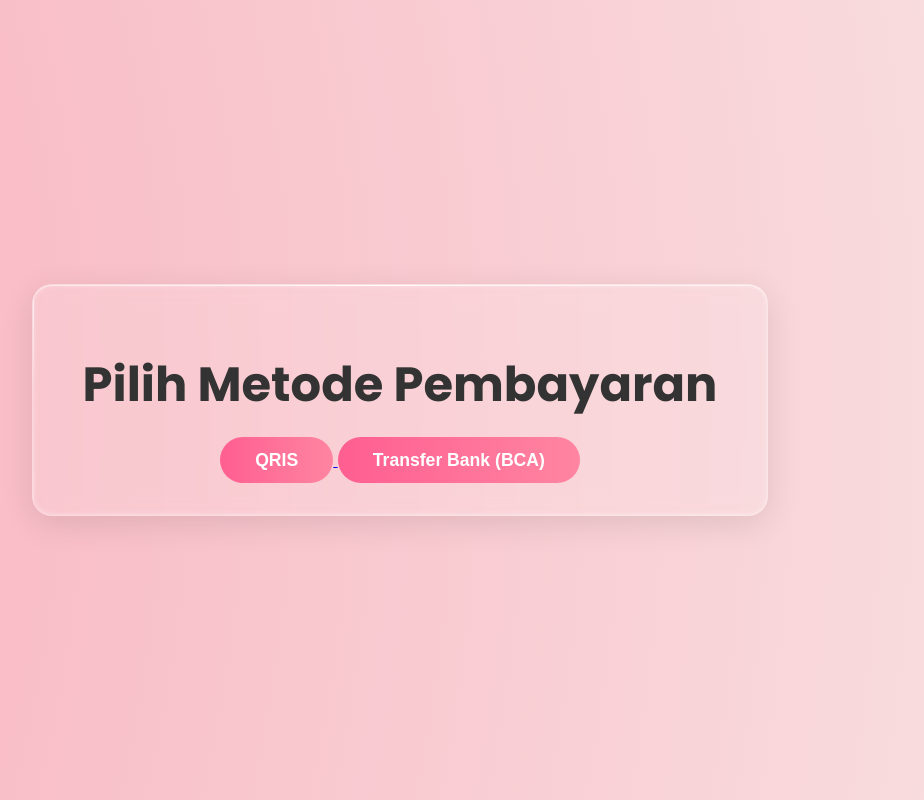
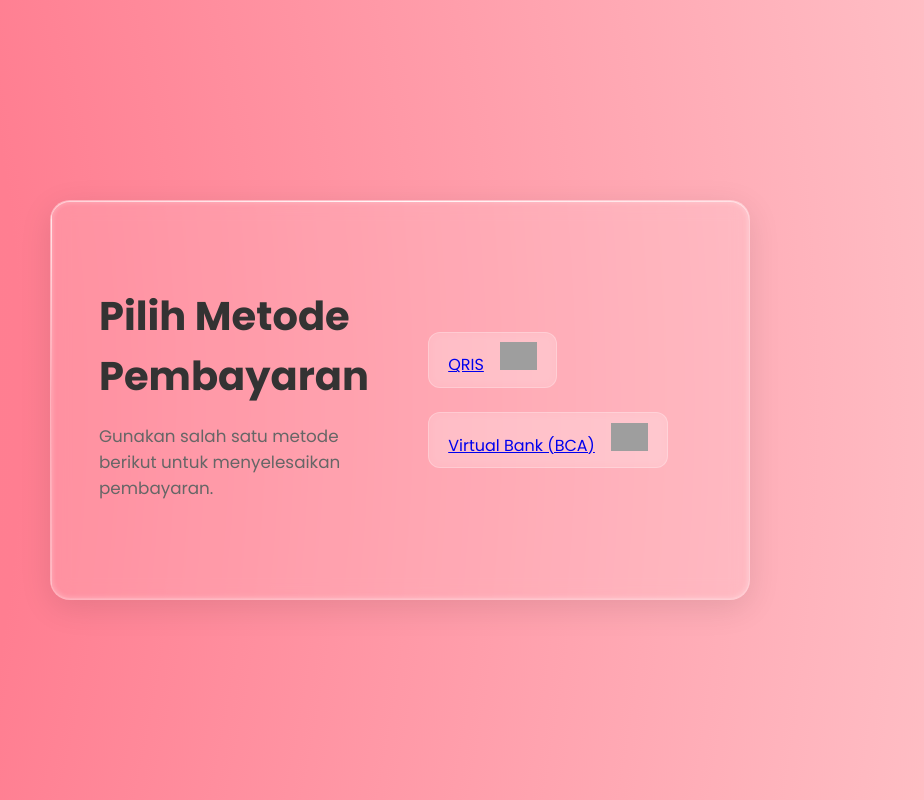
Before and after one commit to AndreasTopuh/FotoboxJO, a PHP site: page /FotoboxJO/src/pages/selectpayment.html in a window 1280 px wide. Shown: the whole page, without its empty margins (240-1164 px from the left). Run offline with PHP 8.4, Linux system fonts and the light colour scheme; grey boxes are pictures that could not be loaded.

Commit message:
index.hmtl ui

```diff
--- a/home-styles.css
+++ b/home-styles.css
@@ -1,23 +1,34 @@
+/* ==================================================
+   Root Variables & Base Styling
+================================================== */
+
 :root {
-    --pink1: #fcd5ce;
-    --pink2: #f9bec7;
-    --pink3: #f8edeb;
+  --pink1: #ff9494;
+  --pink2: #ff7e91;
+  --pink3: #ffe4e4;
   --text-dark: #333;
   --text-light: #666;
+  --btn-color: #ff4e68;
+  --btn-hover: rgba(255, 94, 145, 0.4);
 }
 
 * {
   box-sizing: border-box;
+  font-family: 'Poppins', sans-serif;
 }
 
 body {
   margin: 0;
   padding: 0;
-    font-family: 'Poppins', sans-serif;
   min-height: 100vh;
   position: relative;
   overflow-x: hidden;
+  background-color: #fff;
 }
+
+/* ==================================================
+   Background Animation
+================================================== */
 
 .gradientBgCanvas {
   position: fixed;
@@ -27,11 +38,11 @@
   height: 100vh;
   background: radial-gradient(circle at center, var(--pink1), var(--pink2), var(--pink3));
   background-size: 400% 400%;
-    animation: gradient 15s ease infinite;
+  animation: gradientMove 15s ease infinite;
   z-index: -1;
 }
 
-@keyframes gradient {
+@keyframes gradientMove {
   0% {
     background-position: 0% 50%;
   }
@@ -43,83 +54,31 @@
   }
 }
 
-nav {
-    width: 100%;
-    padding: 1rem 2rem;
-    position: absolute;
-    top: 0;
-    left: 0;
-    display: flex;
-    justify-content: space-between;
-    align-items: center;
-    z-index: 10;
-}
-
-.logo {
-    font-size: 1.5rem;
-    font-weight: 700;
-    color: var(--text-dark);
-}
+/* ==================================================
+   Layout & Containers
+================================================== */
 
 .container {
   max-width: 800px;
+  margin: 0 auto;
   padding: 2rem;
-    margin: 0 auto;
+  min-height: 100vh;
   display: flex;
   flex-direction: column;
+  justify-content: center;
   align-items: center;
-    justify-content: center;
-    min-height: 100vh;
   text-align: center;
 }
 
-.hero-title {
-    font-size: 3rem;
-    font-weight: 700;
-    color: var(--text-dark);
-    margin-bottom: 1rem;
-}
+/* ==================================================
+   Glassmorphism Card
+================================================== */
 
-.hero-subtitle {
-    font-size: 1.1rem;
-    color: var(--text-light);
-    margin-bottom: 2.5rem;
-}
-
-.start-btn {
-    font-size: 1.1rem;
-    padding: 0.8rem 2.2rem;
-    border: none;
-    border-radius: 999px;
-    background: linear-gradient(90deg, #ff5e91, #ff85a1);
-    color: white;
-    font-weight: 600;
-    cursor: pointer;
-    transition: all 0.25s ease-in-out;
-}
-
-.start-btn:hover {
-    transform: scale(1.05);
-    box-shadow: 0 8px 20px rgba(255, 94, 145, 0.4);
-}
-
-@media (max-width: 768px) {
-    .hero-title {
-        font-size: 2.2rem;
-    }
-
-    .hero-subtitle {
-        font-size: 1rem;
-    }
-
-    .start-btn {
-        font-size: 1rem;
-        padding: 0.7rem 1.8rem;
-    }
-}
 .glass-card {
   width: 100%;
-    max-width: 800px;
+  max-width: 700px;
+  height: 400px;
+  padding: 3rem;
   background: rgba(255, 255, 255, 0.13);
   backdrop-filter: blur(9px);
   -webkit-backdrop-filter: blur(9px);
@@ -132,8 +91,6 @@
     inset 0 0 4px 2px rgba(255, 255, 255, 0.2);
   position: relative;
   overflow: hidden;
-    padding: 2rem;
-    text-align: center;
 }
 
 .glass-card::before {
@@ -165,3 +122,167 @@
     rgba(255, 255, 255, 0.3)
   );
 }
+
+/* ==================================================
+   Typography
+================================================== */
+
+.hero-title {
+  font-size: 2.5rem;
+  font-weight: 700;
+  color: var(--text-dark);
+  margin-bottom: 1rem;
+}
+
+.hero-subtitle {
+  font-size: 1.05rem;
+  color: var(--text-light);
+  margin-bottom: 2.5rem;
+  max-width: 500px;
+  margin-left: auto;
+  margin-right: auto;
+}
+
+/* ==================================================
+   Button Style
+================================================== */
+
+.start-btn {
+  font-size: 1rem;
+  padding: 0.75rem 2rem;
+  border: none;
+  border-radius: 999px;
+  background: var(--btn-color);
+  color: white;
+  font-weight: 600;
+  cursor: pointer;
+  transition: all 0.25s ease-in-out;
+}
+
+.start-btn:hover {
+  transform: scale(1.05);
+  box-shadow: 0 8px 20px var(--btn-hover);
+}
+
+/* ==================================================
+   Responsive Tweaks
+================================================== */
+
+@media (max-width: 768px) {
+  .hero-title {
+    font-size: 2rem;
+  }
+
+  .hero-subtitle {
+    font-size: 0.95rem;
+  }
+
+  .glass-card {
+    padding: 2rem;
+  }
+
+  .start-btn {
+    font-size: 0.95rem;
+    padding: 0.65rem 1.6rem;
+  }
+}
+
+/* ==================================================
+   Select Payment Section
+================================================== */
+
+.select-payment {
+  display: flex;
+  justify-content: space-between;
+  align-items: center;
+  height: 100%;
+  gap: 2rem;
+}
+
+.select-payment-left {
+  flex: 1;
+  text-align: left;
+  padding-right: 1.5rem;
+}
+
+.select-payment-divider {
+  width: 1px;
+  height: 80%;
+  background: rgba(255, 255, 255, 0.3);
+}
+
+.select-payment-right {
+  flex: 1;
+  display: flex;
+  flex-direction: column;
+  gap: 1.5rem;
+  align-items: flex-start;
+  justify-content: center;
+}
+
+/* Card-style option for each payment method */
+.select-payment-option {
+  display: flex;
+  align-items: first baseline;
+  justify-content: space-between;
+  max-width: 300px;
+  padding: 0.6rem 1.2rem;
+  background: rgba(255, 255, 255, 0.15);
+  border-radius: 12px;
+  border: 1px solid rgba(255, 255, 255, 0.25);
+  backdrop-filter: blur(6px);
+  transition: all 0.25s ease-in-out;
+  text-decoration: none;
+}
+
+.select-payment-option:hover {
+  background: rgba(255, 255, 255, 0.25);
+  transform: translateY(-2px);
+  box-shadow: 0 4px 20px rgba(0, 0, 0, 0.05);
+}
+
+.select-payment-option .start-btn {
+  font-size: 0.9rem;
+  padding: 0.5rem 1.2rem;
+  border-radius: 999px;
+  white-space: nowrap;
+}
+
+.select-payment-option img {
+  height: 28px;
+  width: auto;
+  margin-left: 1rem;
+}
+
+/* ==================================================
+   Responsive Styling
+================================================== */
+
+@media (max-width: 768px) {
+  .select-payment {
+    flex-direction: column;
+    text-align: center;
+    gap: 2rem;
+  }
+
+  .select-payment-left {
+    padding-right: 0;
+  }
+
+  .select-payment-divider {
+    display: none;
+  }
+
+  .select-payment-right {
+    align-items: center;
+  }
+
+  .select-payment-option {
+    justify-content: center;
+    gap: 1rem;
+  }
+
+  .select-payment-option img {
+    margin-left: 0;
+  }
+}
--- a/src/pages/selectpayment.html
+++ b/src/pages/selectpayment.html
@@ -3,24 +3,44 @@
 <head>
   <meta charset="UTF-8" />
   <meta name="viewport" content="width=device-width, initial-scale=1.0" />
-  <title>Payment Method</title>
+  <title>Pilih Metode Pembayaran</title>
   <link href="https://fonts.googleapis.com/css2?family=Poppins:wght@400;600;700&display=swap" rel="stylesheet" />
-  <link rel="stylesheet" href="../../home-styles.css">
+  <link rel="stylesheet" href="../../home-styles.css" />
 </head>
 <body>
   <div class="gradientBgCanvas"></div>
+
   <div class="container">
     <div class="glass-card">
+      <div class="select-payment">
+
+        <!-- Kiri -->
+        <div class="select-payment-left">
           <h1 class="hero-title">Pilih Metode Pembayaran</h1>
+          <p class="hero-subtitle">Gunakan salah satu metode berikut untuk menyelesaikan pembayaran.</p>
+        </div>
+
+        <!-- Kanan -->
+        <div class="select-payment-right">
+          <!-- QRIS -->
           <a href="payment-qris.php">
-                <button class="start-btn">QRIS</button>
+            <div class="select-payment-option">
+              <span>QRIS</span>
+              <img src="https://upload.wikimedia.org/wikipedia/id/thumb/f/f1/BANK_BCA_logo.svg/512px-BANK_BCA_logo.svg.png" alt="BCA Logo">
+            </div>
           </a>
+
+          <!-- BCA -->
           <a href="payment-bank.php">
-                <button class="start-btn">Transfer Bank (BCA)</button>
+            <div class="select-payment-option">
+              <span>Virtual Bank (BCA)</span>
+              <img src="https://upload.wikimedia.org/wikipedia/id/thumb/f/f1/BANK_BCA_logo.svg/512px-BANK_BCA_logo.svg.png" alt="BCA Logo">
+            </div>
           </a>
         </div>
+
       </div>
-
-
+    </div>
+  </div>
 </body>
 </html>
```
Lines whose indentation alone changed are shown as unchanged.
